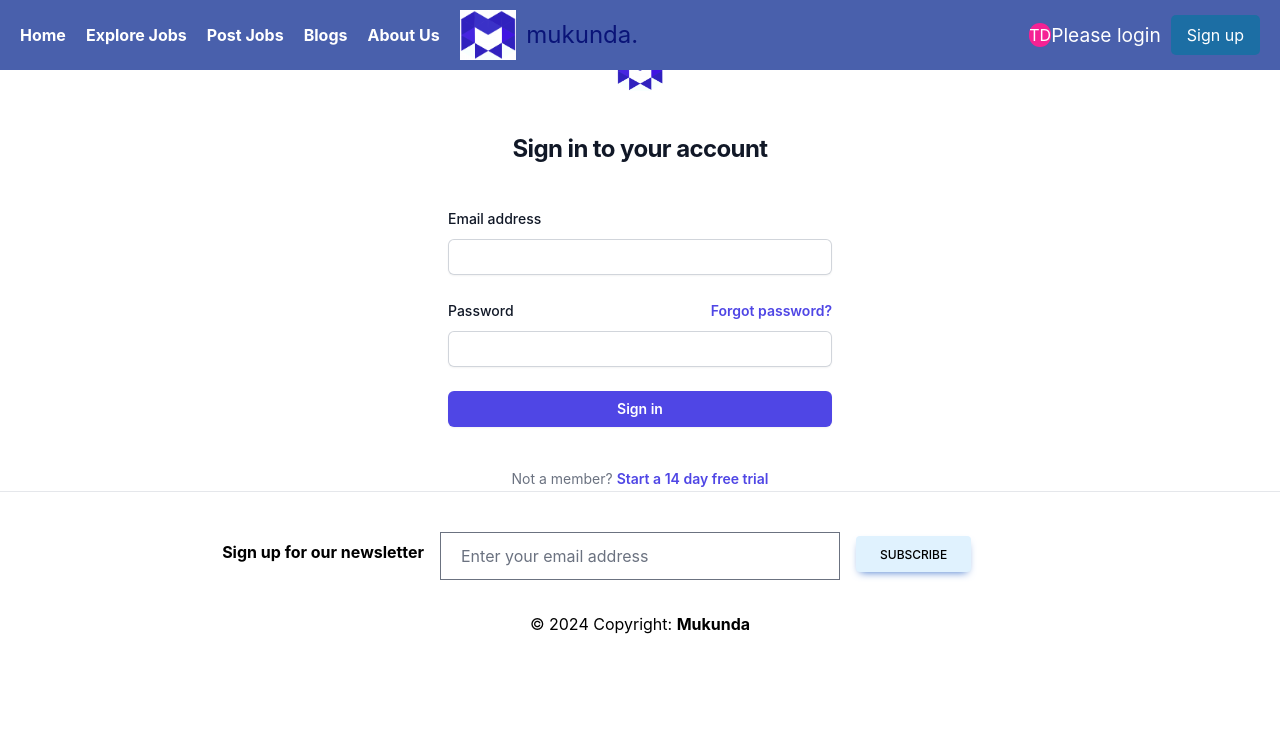
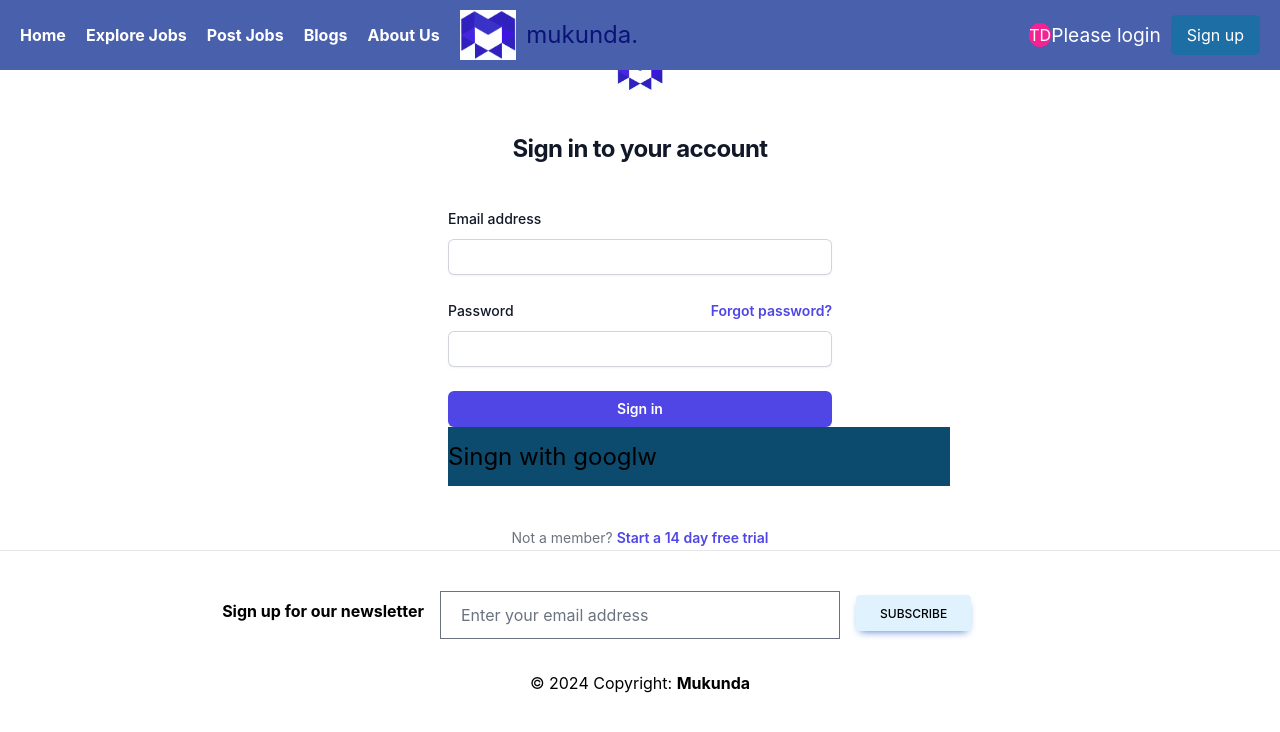
Before and after one commit to onlypfachi/mkndar, a React (Create React App) app: page /jobs in a window 1280 px wide. Both pictures are taken after a click on the button "Sign up". Shown: the top 732 px of the page. Built offline with nearby package versions, Linux system fonts and the light colour scheme.

Commit message:
small update

```diff
--- a/src/components/header.jsx
+++ b/src/components/header.jsx
@@ -33,7 +33,12 @@ function Header() {
       title: "About Us",
     },
   ];
-  const [isAuth, setIsAuth] = useState(false);
+  const loggedIn = localStorage.getItem("isAuth");
+  const [isAuth, setIsAuth] = useState(loggedIn);
+  const handleLogout = () => {
+    localStorage.removeItem("isAuth");
+    setIsAuth(false);
+  }
 
   return (
     <header className="headerWrapper">
@@ -69,7 +74,7 @@ function Header() {
             "Tadiwa pfachi"
           )}
         </p>
-        <button className="signupBtn">
+        <button className="signupBtn" onClick={handleLogout}>
           {!isAuth ? (
             <Link to="/login" className="link">
               Sign up
--- a/src/pages/login.jsx
+++ b/src/pages/login.jsx
@@ -1,19 +1,20 @@
 import React from "react";
-// import { auth, provider } from "../firebase-config.js";
+import { auth, provider } from "../firebase-config.js";
 import "firebase/auth";
-// import { useNavigate } from "react-router-dom";
+import { useNavigate } from "react-router-dom";
 import "../styles/LogIn.css";
 import logo from "../images/chrome_UNGhGohFWN.png";
-export default function Login(/*{ setIsAuth }*/) {
-  //   const navigate = useNavigate();
+import { getAuth, signInWithPopup, GoogleAuthProvider } from "firebase/auth";
+export default function Login({ setIsAuth }) {
+  const navigate = useNavigate();
 
-  // const signInWithGoogle = () => {
-  //   signInWithPopup(auth, provider).then((result) => {
-  //     localStorage.setItem("isAuth", true);
-  //     setIsAuth(true);
-  //     navigate("/");
-  //   });
-  // };<button id="googlebutton" onClick={signInWithGoogle}>
+  const signInWithGoogle = () => {
+    signInWithPopup(auth, provider).then((result) => {
+      localStorage.setItem("isAuth", true);
+      setIsAuth(true);
+      navigate("/");
+    });
+  };
   return (
     <>
       <div className="flex min-h-full flex-1 flex-col justify-center px-6 lg:px-8">
@@ -83,7 +84,7 @@ export default function Login(/*{ setIsAuth }*/) {
               </button>
             </div>
           </form>
-
+          <button id="googlebutton" onClick={signInWithGoogle} className="bg-sky-900">Singn with googlw</button>
           <p className="mt-10 text-center text-sm text-gray-500">
             Not a member?{" "}
             <a
```
Also changed, not shown: src/App.jsx (+6 -6 lines), src/firebase-config.js (+14 -1 lines).
